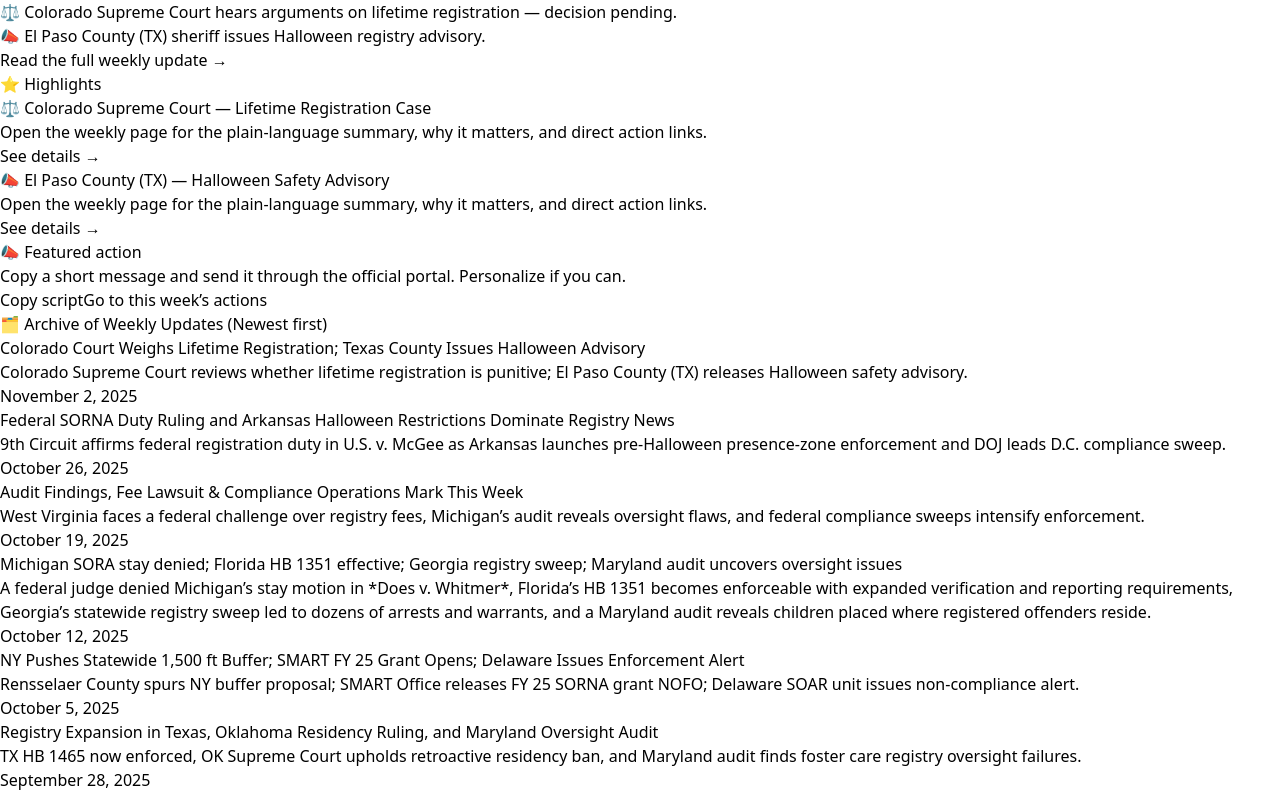
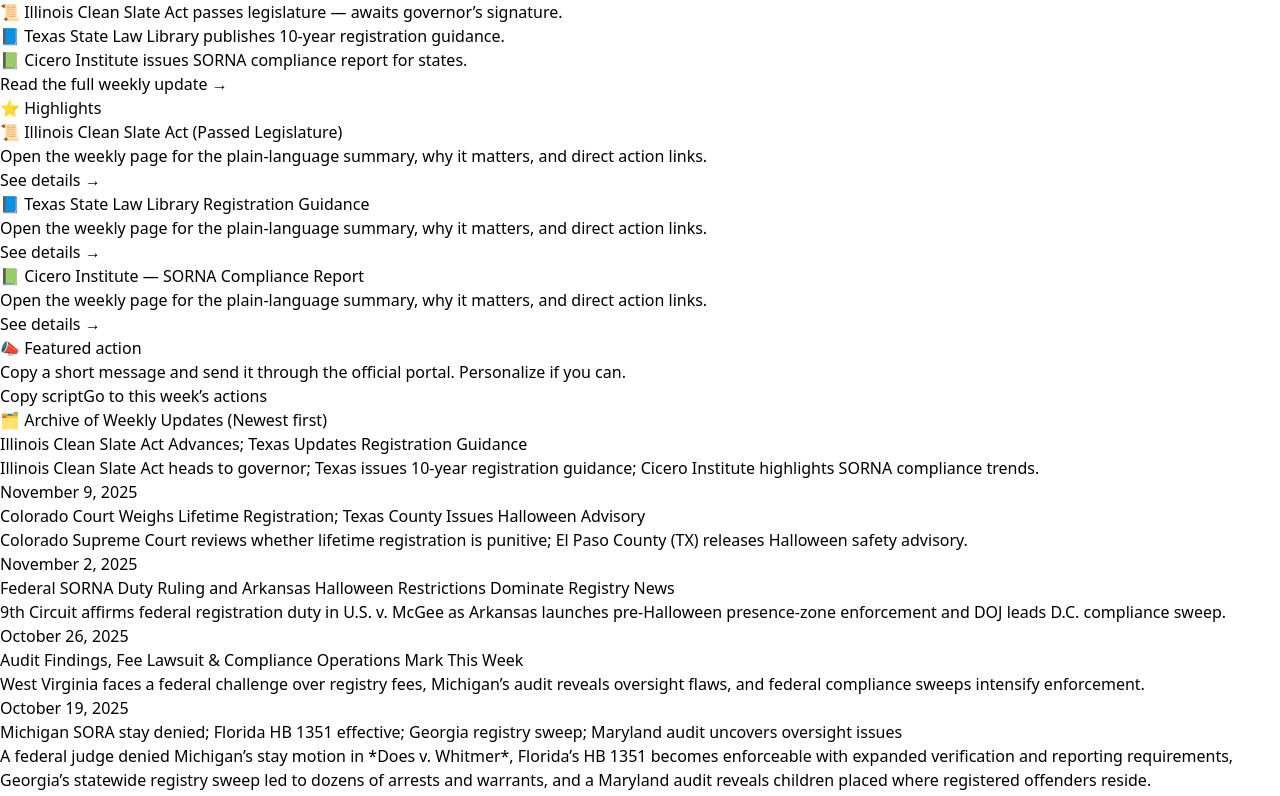
Before and after one commit to projectsolarrecon/Solar, a React (Vite) app: page /resources/legislative-tracker in a window 1280 px wide. Shown: the part 3200-3996 px from the top of the page. Built offline with nearby package versions, Linux system fonts and the light colour scheme.

Commit message:
Update legislativeUpdates.ts

```diff
--- a/src/data/legislativeUpdates.ts
+++ b/src/data/legislativeUpdates.ts
@@ -11,6 +11,12 @@ export type LegislativeUpdateMeta = {
 };
 
 export const legislativeUpdates: LegislativeUpdateMeta[] = [
+{
+  date: "November 9, 2025",
+  title: "Illinois Clean Slate Act Advances; Texas Updates Registration Guidance",
+  slug: "2025-11-09",
+  summary: "Illinois Clean Slate Act heads to governor; Texas issues 10-year registration guidance; Cicero Institute highlights SORNA compliance trends.",
+},
 {
   date: "November 2, 2025",
   title: "Colorado Court Weighs Lifetime Registration; Texas County Issues Halloween Advisory",
```
